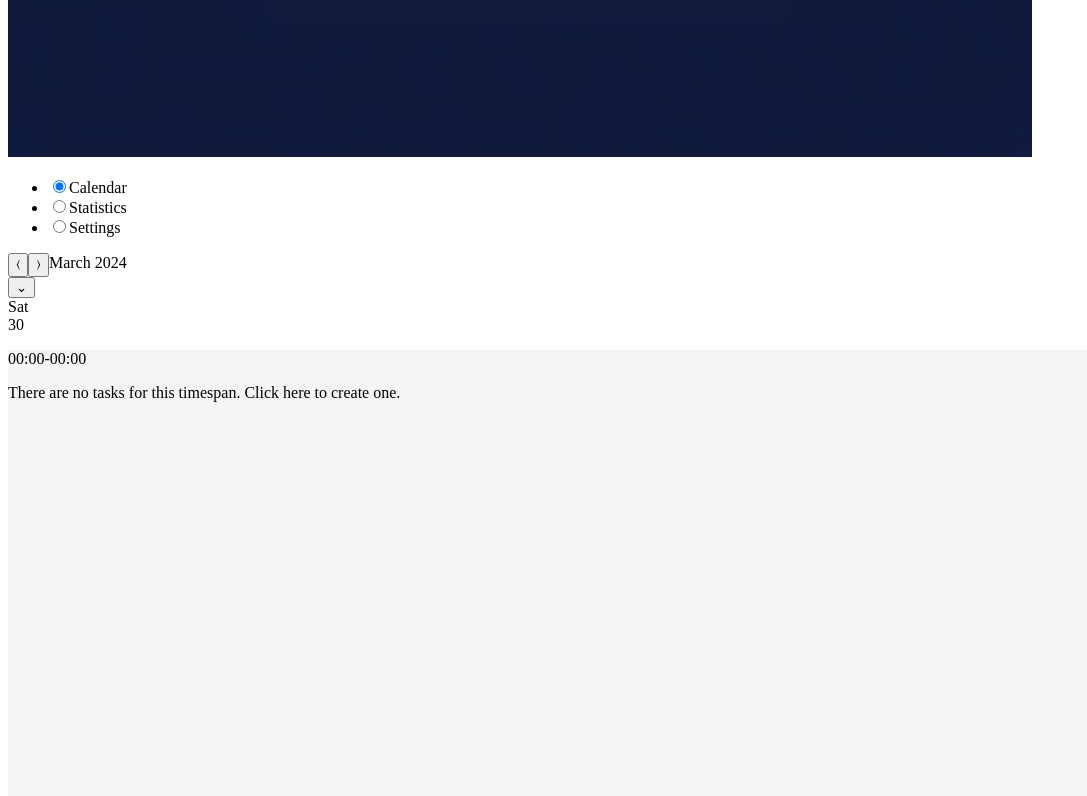
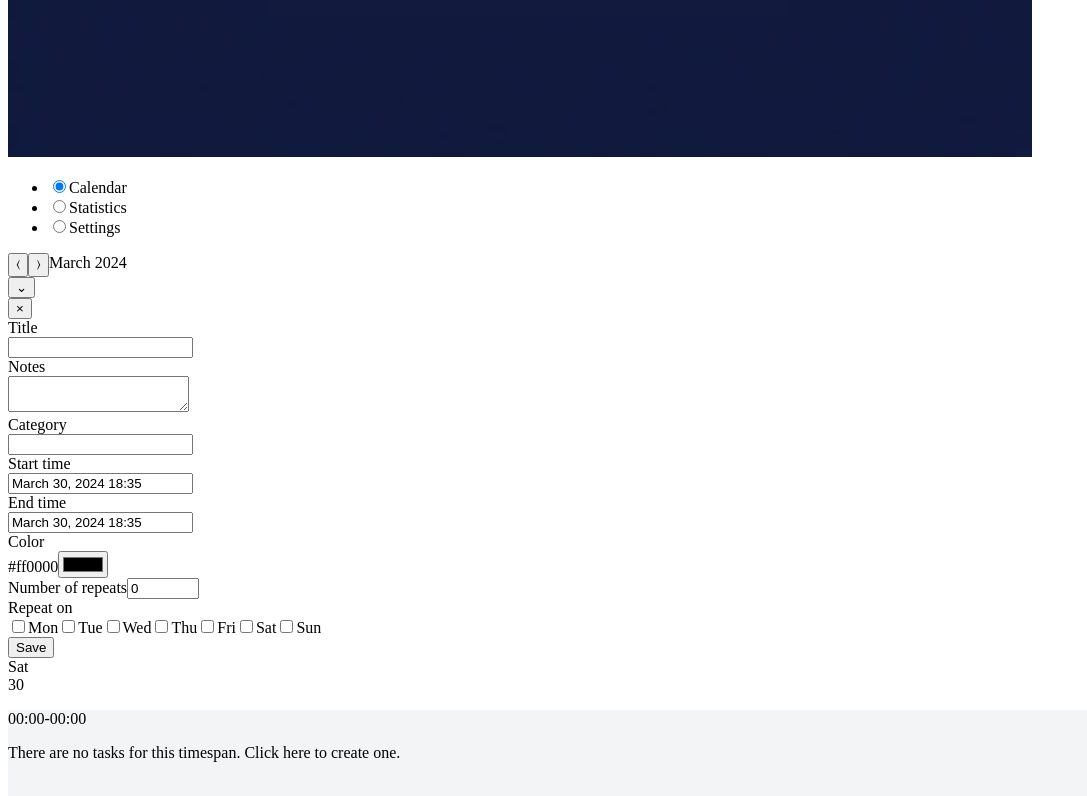
Before and after one commit to Zyphdoz/Temporal-Architect-App, a React (Vite) app: page / in a window 1280 px wide. Shown: the part 875-1671 px from the top of the page, without its empty margins (0-1087 px from the left). Built offline with nearby package versions, Linux system fonts and the light colour scheme; the HTML template or start-up script is replaced by a standard one.

Commit message:
create initial version of task editor. not hooked up to anything yet

```diff
--- a/src/components/Calendar.tsx
+++ b/src/components/Calendar.tsx
@@ -3,6 +3,7 @@ import { addDays, getMonthName } from '../utils/dateAndTimeUtils';
 import DatePicker from 'react-datepicker';
 import 'react-datepicker/dist/react-datepicker.css';
 import { useState } from 'react';
+import TaskEditor from './TaskEditor';
 
 function Calendar() {
     const [selectedDate, setSelectedDate] = useState(new Date());
@@ -68,6 +69,7 @@ function Calendar() {
                 </div>
             </div>
             <div className="flex">
+                <TaskEditor></TaskEditor>
                 <CalendarDay day={selectedDate!}></CalendarDay>
                 <CalendarDay day={addDays(selectedDate, 1)!}></CalendarDay>
                 <CalendarDay day={addDays(selectedDate, 2)!}></CalendarDay>
--- /dev/null
+++ b/src/components/TaskEditor.tsx
@@ -0,0 +1,163 @@
+import { useState } from 'react';
+import DatePicker from 'react-datepicker';
+import 'react-datepicker/dist/react-datepicker.css';
+
+function TaskEditor() {
+    const [startDate, setStartDate] = useState(new Date());
+    const [endDate, setEndDate] = useState(new Date());
+    return (
+        <div id="taskeditorcontainer" className="flex min-w-80 flex-col border-r bg-gray-100 p-4 shadow-sm">
+            <button
+                id="closebutton"
+                className="ml-auto flex h-10 w-10 items-center justify-center rounded-lg border bg-gray-100 text-5xl font-light hover:bg-gray-200"
+            >
+                ×
+            </button>
+            <div className="mb-2 mt-5">Title</div>
+            <input className="h-10 rounded-md border bg-gray-50 px-2 focus:shadow-lg focus:outline-none"></input>
+            <div className="mb-2 mt-5">Notes</div>
+            <textarea className="h-40 rounded-md border bg-gray-50 px-2 py-1 focus:shadow-lg focus:outline-none"></textarea>
+            <div className="mb-2 mt-5">Category</div>
+            <input className="h-10 rounded-md border bg-gray-50 px-2 focus:shadow-lg focus:outline-none"></input>
+
+            <div className="mb-2 mt-5">Start time</div>
+            <DatePicker
+                className="h-10 w-full rounded-md border bg-gray-50 px-2 focus:shadow-lg focus:outline-none"
+                selected={startDate}
+                onChange={(date) => setStartDate(date!)}
+                showTimeInput
+                dateFormat="MMMM d, yyyy HH:mm"
+            />
+            <div className="mb-2 mt-5">End time</div>
+            <DatePicker
+                className="h-10 w-full rounded-md border bg-gray-50 px-2 focus:shadow-lg focus:outline-none"
+                selected={endDate}
+                onChange={(date) => setEndDate(date!)}
+                showTimeInput
+                dateFormat="MMMM d, yyyy HH:mm"
+            />
+
+            <div className="mb-2 mt-5">Color</div>
+            <div className="relative">
+                <label
+                    htmlFor="colorpicker"
+                    className="flex h-10 w-full cursor-pointer items-center rounded-md border bg-gray-50 px-2 py-0 focus:shadow-lg focus:outline-none"
+                >
+                    #ff0000
+                </label>
+                <input
+                    id="colorpicker"
+                    type="color"
+                    className="absolute left-0 top-0 w-0 opacity-0"
+                    onChange={(e) =>
+                        ((e.target.parentNode!.parentNode as HTMLElement).style.backgroundColor = e.target.value)
+                    }
+                ></input>
+            </div>
+
+            <label htmlFor="repeattask" className="mb-2 mt-5">
+                Number of repeats
+            </label>
+            <input
+                id="repeattask"
+                min="0"
+                defaultValue={0}
+                max="9999"
+                type="number"
+                className="block h-10 rounded-md border bg-gray-50 px-2 focus:shadow-lg focus:outline-none"
+            ></input>
+            <div className="mb-2 mt-5">Repeat on</div>
+            <div className=" flex justify-between">
+                <input
+                    type="checkbox"
+                    id="monday"
+                    onChange={(e) =>
+                        ((e.target.nextSibling as HTMLElement).style.opacity = e.target.checked ? '0.8' : '0.2')
+                    }
+                    name="repeatMonday"
+                    className="hidden"
+                ></input>
+                <label htmlFor="monday" className="cursor-pointer rounded-md border bg-gray-50 px-1 opacity-20">
+                    Mon
+                </label>
+                <input
+                    type="checkbox"
+                    id="tuesday"
+                    onChange={(e) =>
+                        ((e.target.nextSibling as HTMLElement).style.opacity = e.target.checked ? '0.8' : '0.2')
+                    }
+                    name="repeatTuesday"
+                    className="hidden"
+                ></input>
+                <label htmlFor="tuesday" className="cursor-pointer rounded-md border bg-gray-50 px-1 opacity-20">
+                    Tue
+                </label>
+                <input
+                    type="checkbox"
+                    id="wednesday"
+                    onChange={(e) =>
+                        ((e.target.nextSibling as HTMLElement).style.opacity = e.target.checked ? '0.8' : '0.2')
+                    }
+                    name="repeatWednesday"
+                    className="hidden"
+                ></input>
+                <label htmlFor="wednesday" className="cursor-pointer rounded-md border bg-gray-50 px-1 opacity-20">
+                    Wed
+                </label>
+                <input
+                    type="checkbox"
+                    id="thursday"
+                    onChange={(e) =>
+                        ((e.target.nextSibling as HTMLElement).style.opacity = e.target.checked ? '0.8' : '0.2')
+                    }
+                    name="repeatThursday"
+                    className="hidden"
+                ></input>
+                <label htmlFor="thursday" className="cursor-pointer rounded-md border bg-gray-50 px-1 opacity-20">
+                    Thu
+                </label>
+                <input
+                    type="checkbox"
+                    id="friday"
+                    onChange={(e) =>
+                        ((e.target.nextSibling as HTMLElement).style.opacity = e.target.checked ? '0.8' : '0.2')
+                    }
+                    name="repeatFriday"
+                    className="hidden"
+                ></input>
+                <label htmlFor="friday" className="cursor-pointer rounded-md border bg-gray-50 px-1 opacity-20">
+                    Fri
+                </label>
+                <input
+                    type="checkbox"
+                    id="saturday"
+                    onChange={(e) =>
+                        ((e.target.nextSibling as HTMLElement).style.opacity = e.target.checked ? '0.8' : '0.2')
+                    }
+                    name="repeatSaturday"
+                    className="hidden"
+                ></input>
+                <label htmlFor="saturday" className="cursor-pointer rounded-md border bg-gray-50 px-1 opacity-20">
+                    Sat
+                </label>
+                <input
+                    type="checkbox"
+                    id="sunday"
+                    onChange={(e) =>
+                        ((e.target.nextSibling as HTMLElement).style.opacity = e.target.checked ? '0.8' : '0.2')
+                    }
+                    name="repeatSunday"
+                    className="hidden"
+                ></input>
+                <label htmlFor="sunday" className="cursor-pointer rounded-md border bg-gray-50 px-1 opacity-20">
+                    Sun
+                </label>
+            </div>
+            <button className="mx-auto mb-2 mt-10 flex h-10 w-fit items-center justify-center rounded-lg border bg-gray-100 px-4 text-lg hover:bg-gray-200">
+                Save
+            </button>
+        </div>
+    );
+}
+
+export default TaskEditor;
```
